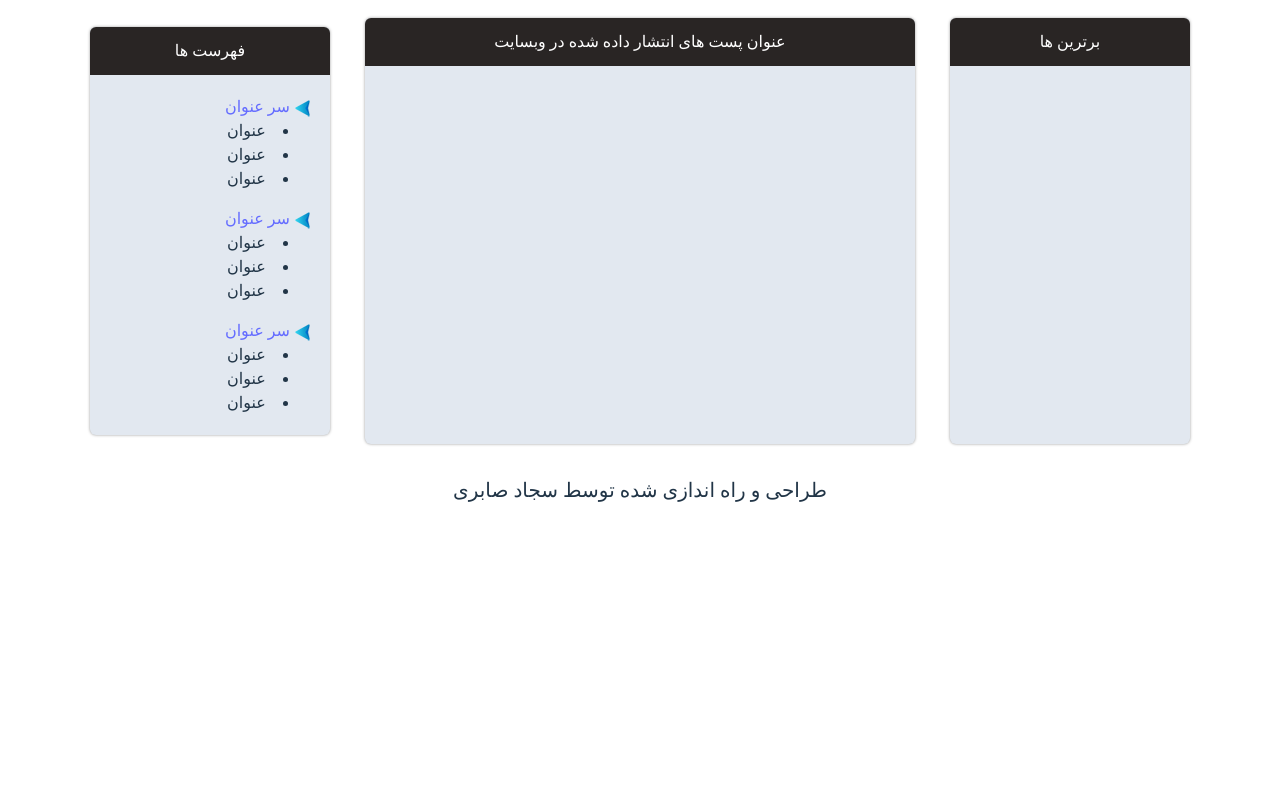
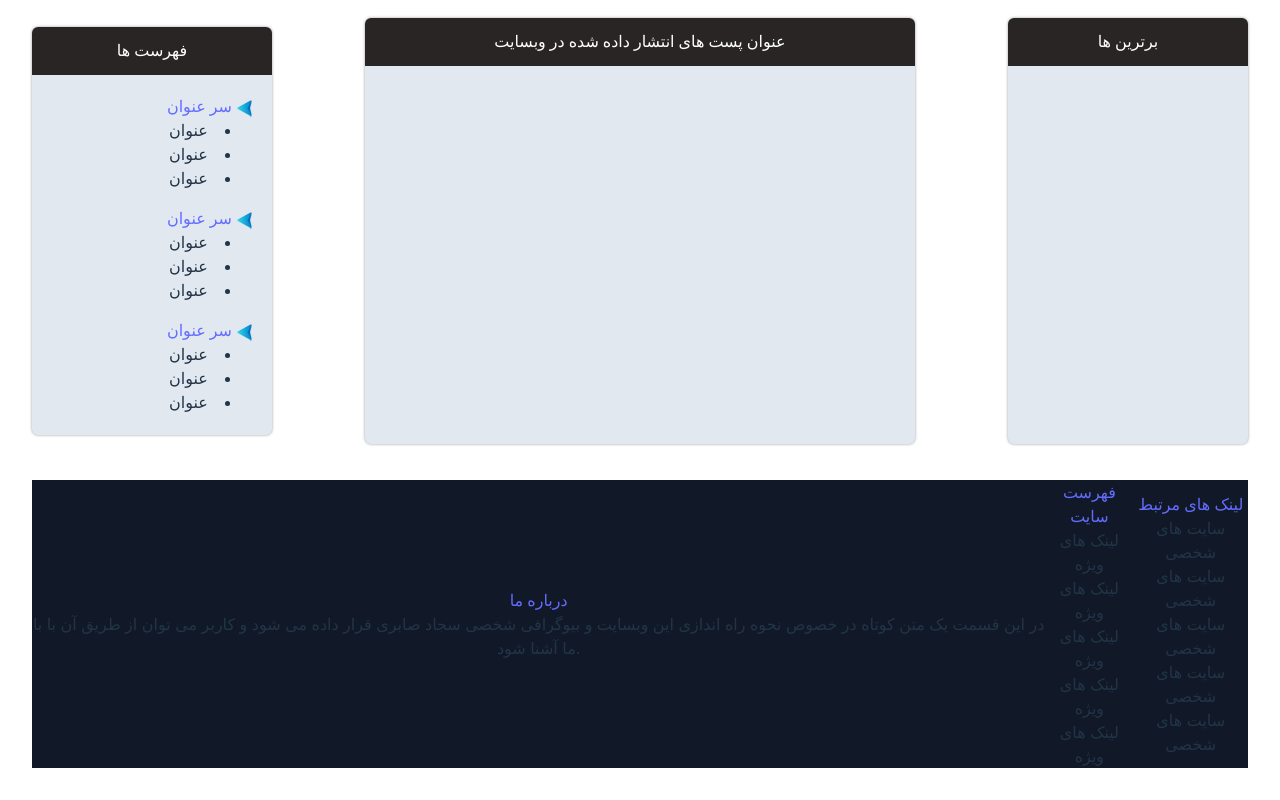
Before and after one commit to sajjadsaberi/Persona-lWebsite-By-ReactJS-and-Tailwind, a React (Vite) app: page / in a window 1280 px wide. Shown: the part 430-1230 px from the top of the page. Before the commit the page ends 966 px from the top, so only its background shows below. Built offline with nearby package versions, Linux system fonts and the light colour scheme.

Commit message:
add footer to this website

```diff
--- a/src/components/footer.jsx
+++ b/src/components/footer.jsx
@@ -4,7 +4,34 @@ import './footer.module.css';
 function Footers() {
     return (
         <>
-        <p className='font-Iran text-xl mt-8'>طراحی و راه اندازی شده توسط سجاد صابری</p>
+        <footer className='flex justify-between items-center flex-row-reverse w-full h-auto bg-gray-900 mt-9'>
+            <div>
+                <a href="#">لینک های مرتبط</a>
+                <ul>
+                    <li>سایت های شخصی</li>
+                    <li>سایت های شخصی</li>
+                    <li>سایت های شخصی</li>
+                    <li>سایت های شخصی</li>
+                    <li>سایت های شخصی</li>
+                </ul>
+            </div>
+            <div>
+                <a href='#'>فهرست سایت</a>
+                <ul>
+                    <li>لینک های ویژه</li>
+                    <li>لینک های ویژه</li>
+                    <li>لینک های ویژه</li>
+                    <li>لینک های ویژه</li>
+                    <li>لینک های ویژه</li>
+                </ul>
+            </div>
+            <div>
+                <a href='#'>درباره ما</a>
+                <p>
+                    در این قسمت یک متن کوتاه در خصوص نحوه راه اندازی این وبسایت و بیوگرافی شخصی سجاد صابری قرار داده می شود و کاربر می توان از طریق آن با با ما آشنا شود.
+                </p>
+            </div>
+        </footer>
         </>
     )
 }
```
